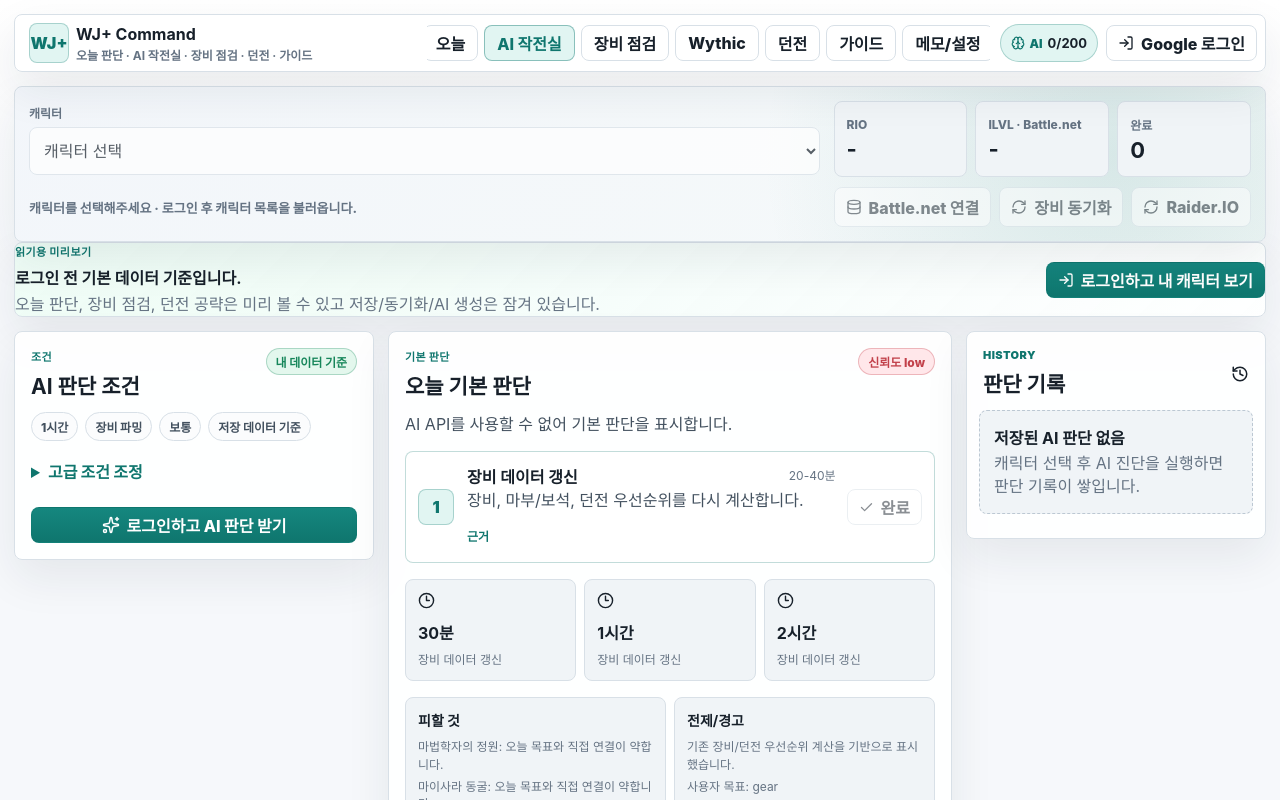
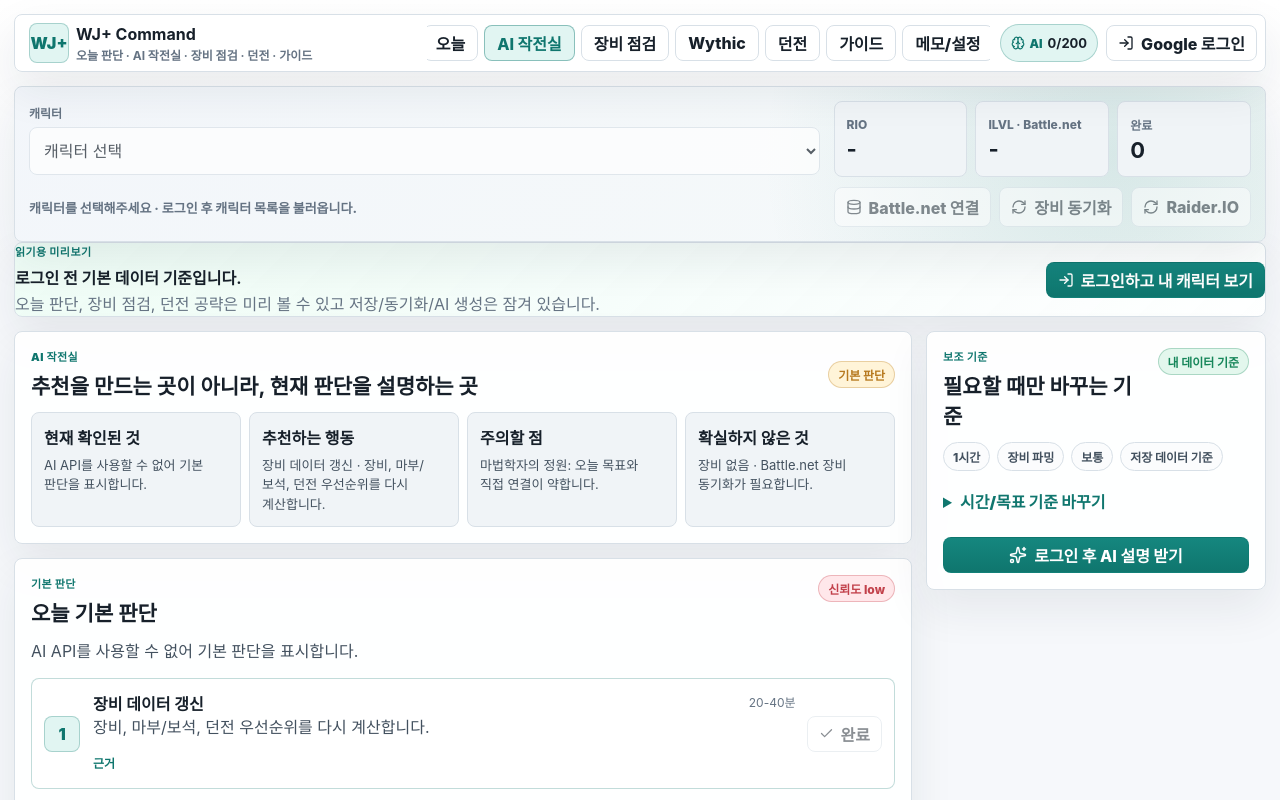
Before and after one commit to kixxxx8-byte/wow_jun, a React (Vite) app in the folder app/: page / in a window 1280 px wide. Both pictures are taken after a click on the button "AI 작전실 보기". Shown: the top 800 px of the page. Built offline with nearby package versions, Linux system fonts and the light colour scheme.

Commit message:
fix: make ai room explanatory

```diff
--- a/app/src/styles.css
+++ b/app/src/styles.css
@@ -1418,6 +1418,62 @@ a {
   margin-top: 14px;
 }
 
+.ai-coach-grid {
+  grid-template-columns: minmax(0, 1fr) minmax(280px, 340px);
+  grid-template-areas:
+    "brief controls"
+    "plan controls"
+    "plan history";
+}
+
+.ai-coach-grid .ai-explain-brief {
+  grid-area: brief;
+}
+
+.ai-coach-grid .plan-panel {
+  grid-area: plan;
+}
+
+.ai-coach-grid .input-panel {
+  grid-area: controls;
+}
+
+.ai-coach-grid .history-panel {
+  grid-area: history;
+}
+
+.ai-explain-grid {
+  display: grid;
+  grid-template-columns: repeat(4, minmax(0, 1fr));
+  gap: 8px;
+  padding: 12px 16px 16px;
+}
+
+.ai-explain-grid article {
+  min-width: 0;
+  padding: 12px;
+  border: 1px solid var(--line);
+  border-radius: 8px;
+  background: var(--surface-soft);
+}
+
+.ai-explain-grid b,
+.ai-explain-grid span {
+  display: block;
+}
+
+.ai-explain-grid b {
+  margin-bottom: 7px;
+  color: var(--ink);
+}
+
+.ai-explain-grid span {
+  color: #43515f;
+  font-size: 13px;
+  line-height: 1.48;
+  word-break: keep-all;
+}
+
 .field-grid {
   display: grid;
   grid-template-columns: repeat(2, minmax(0, 1fr));
@@ -3843,6 +3899,8 @@ a {
   .now-strip,
   .split-grid,
   .ai-grid,
+  .ai-coach-grid,
+  .ai-explain-grid,
   .settings-grid,
   .wythic-command,
   .guide-grid,
@@ -3854,6 +3912,14 @@ a {
   .cinematic-phase,
   .cinematic-bottom-grid {
     grid-template-columns: 1fr;
+  }
+
+  .ai-coach-grid {
+    grid-template-areas:
+      "brief"
+      "plan"
+      "controls"
+      "history";
   }
 
   .topbar {
--- a/app/src/views/AiView.tsx
+++ b/app/src/views/AiView.tsx
@@ -111,8 +111,8 @@ function PreferencePanel({
     <section className="panel input-panel">
       <div className="section-head">
         <div>
-          <p className="eyebrow">조건</p>
-          <h2>AI 판단 조건</h2>
+          <p className="eyebrow">보조 기준</p>
+          <h2>필요할 때만 바꾸는 기준</h2>
         </div>
         <StatusPill tone={preferences.useWeb ? "warn" : "ok"}>{preferences.useWeb ? "최신 검색 사용" : "내 데이터 기준"}</StatusPill>
       </div>
@@ -123,7 +123,7 @@ function PreferencePanel({
         <span>{preferences.useWeb ? "최신 메타 반영" : "저장 데이터 기준"}</span>
       </div>
       <details className="advanced-settings">
-        <summary>고급 조건 조정</summary>
+        <summary>시간/목표 기준 바꾸기</summary>
         <div className="field-grid">
           <Field label="시간">
             <select value={preferences.timeBudget} onChange={(event) => setValue("timeBudget", event.target.value as AiPreferences["timeBudget"])} disabled={disabled}>
@@ -176,8 +176,51 @@ function PreferencePanel({
       </details>
       <button className="primary-btn wide" type="button" onClick={onGenerate} disabled={loading}>
         {loading ? <Loader2 className="spin" size={18} /> : <Sparkles size={18} />}
-        {disabled ? "로그인하고 AI 판단 받기" : "오늘의 최적 답 받기"}
+        {disabled ? "로그인 후 AI 설명 받기" : "현재 데이터로 다시 설명 받기"}
       </button>
+    </section>
+  );
+}
+
+function AiExplanationBrief({
+  plan,
+  fallback,
+  stale,
+}: {
+  plan: AiPlan;
+  fallback: boolean;
+  stale: boolean;
+}) {
+  const visibleActions = plan.actions.filter((action) => !isReferenceBisAction(action));
+  const firstAction = visibleActions[0];
+  const uncertainty = [...plan.dataWarnings, ...plan.assumptions][0];
+  return (
+    <section className="panel ai-explain-brief" aria-label="AI 작전실 역할 요약">
+      <div className="section-head compact">
+        <div>
+          <p className="eyebrow">AI 작전실</p>
+          <h2>추천을 만드는 곳이 아니라, 현재 판단을 설명하는 곳</h2>
+        </div>
+        <StatusPill tone={stale ? "warn" : fallback ? "warn" : "ok"}>{stale ? "이전 데이터" : fallback ? "기본 판단" : "설명 전용"}</StatusPill>
+      </div>
+      <div className="ai-explain-grid">
+        <article>
+          <b>현재 확인된 것</b>
+          <span>{plan.summary}</span>
+        </article>
+        <article>
+          <b>추천하는 행동</b>
+          <span>{firstAction ? `${firstAction.title} · ${firstAction.reason}` : "표시할 실행 항목이 없습니다. 장비 동기화 또는 장비 점검 결과가 더 필요합니다."}</span>
+        </article>
+        <article>
+          <b>주의할 점</b>
+          <span>{plan.avoid[0] || "오늘 목표와 직접 연결되지 않는 반복 파밍은 우선순위에서 내립니다."}</span>
+        </article>
+        <article>
+          <b>확실하지 않은 것</b>
+          <span>{uncertainty || "현재 표시된 판단은 저장된 장비/던전/메모 데이터 안에서만 설명합니다."}</span>
+        </article>
+      </div>
     </section>
   );
 }
@@ -276,9 +319,10 @@ export default function AiView({
   onSelectPlan: (plan: AiPlan) => void;
 }) {
   return (
-    <div className="ai-grid">
+    <div className="ai-grid ai-coach-grid">
+      <AiExplanationBrief plan={activePlan} fallback={fallback} stale={activePlanStale} />
+      <PlanResult plan={activePlan} fallback={fallback} stale={activePlanStale} error={aiError} onDone={onDone} onJump={onJump} disabled={disabled} />
       <PreferencePanel preferences={preferences} snapshot={snapshot} onChange={onPreferencesChange} onGenerate={onGenerate} loading={aiLoading} disabled={disabled} />
-      <PlanResult plan={activePlan} fallback={fallback} stale={activePlanStale} error={aiError} onDone={onDone} onJump={onJump} disabled={disabled} />
       <aside className="panel history-panel">
         <div className="section-head compact"><div><p className="eyebrow">History</p><h2>판단 기록</h2></div><History size={18} /></div>
         {historyPlans.length ? historyPlans.map((item) => (
```
Also changed, not shown: 1 other file (tests, documents, lock files or other folders).
